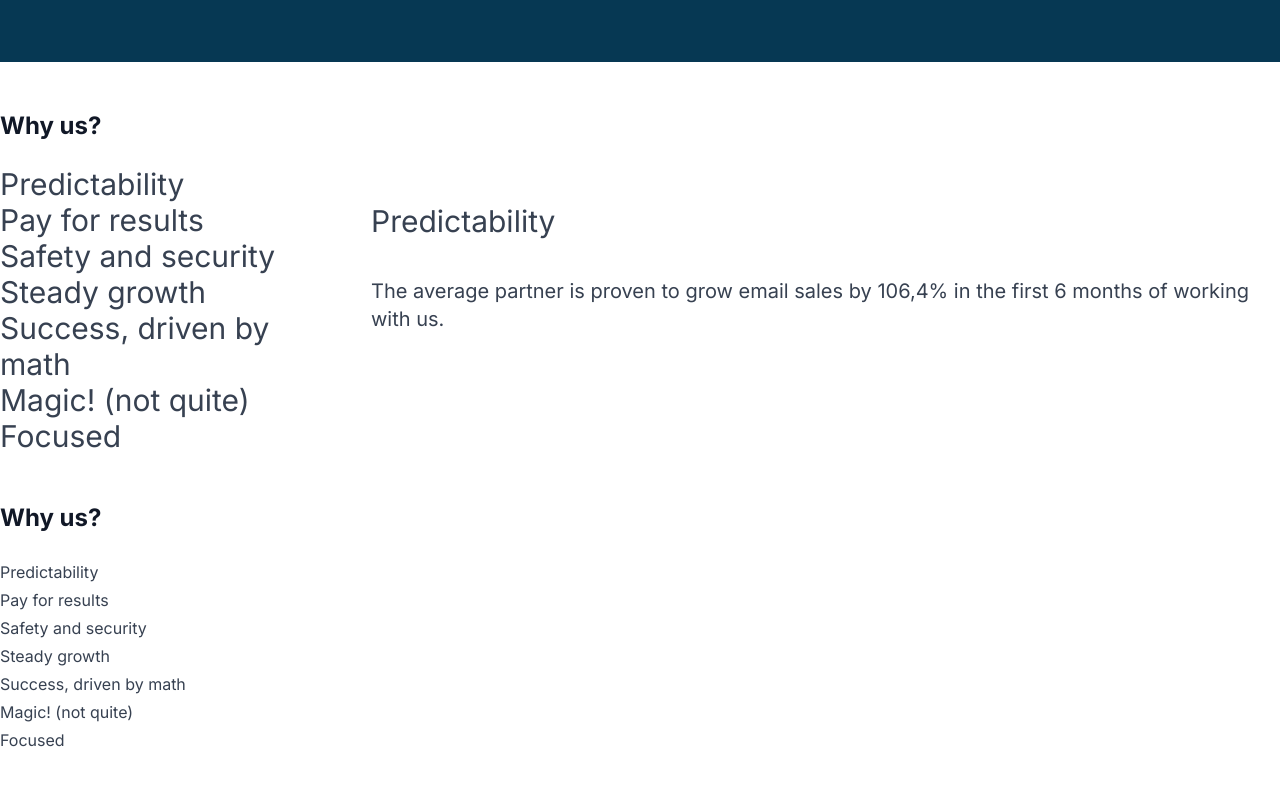
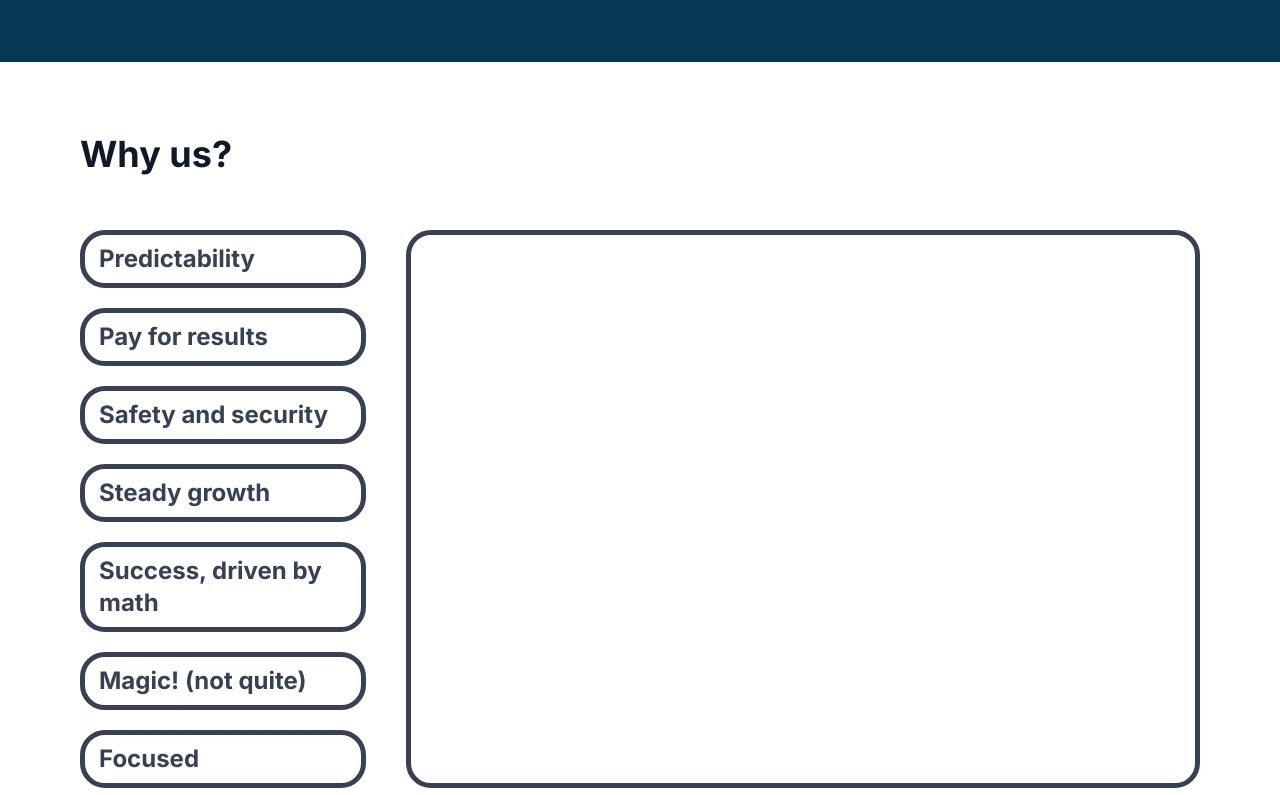
Before and after one commit to AlexNikolov2/grow-my-mail, a Next.js app: page / in a window 1280 px wide. Shown: the part 2384-3179 px from the top of the page. Built offline with nearby package versions, Linux system fonts and the light colour scheme.

Commit message:
dropdown ready, gotta improve it

```diff
--- a/src/app/components/Dropdowns.tsx
+++ b/src/app/components/Dropdowns.tsx
@@ -1,35 +1,159 @@
+"use client";
+
 import Image from "next/image";
+import { useState } from "react";
 
 export function DropdownsWhy() {
+  const [openedIndex, setOpenedIndex] = useState<number | null>(null);
+
+  const toggleElement = (index: number) => {
+    setOpenedIndex((prevIndex) => (prevIndex === index ? null : index));
+  };
+
+  const items = [
+    {
+      title: "Predictability",
+      content:
+        "The average partner is proven to grow email sales by 106.4% in the first 6 months of working with us.",
+    },
+    {
+      title: "Pay for results",
+      content:
+        "Not for set-up. Not for an office. Not for 50 employees. Our philosophy: we make a lot of money when you make a lot of money.",
+    },
+    {
+      title: "Safety and security",
+      content:
+        "Relax as we alleviate the stress of managing an in-house team and the financial uncertainties of hiring and turnover. We provide you with access to top-tier, world-class talent that's second to none, removing the risk and ensuring your peace of mind.",
+    },
+    {
+      title: "Steady growth",
+      content:
+        "We’ll evolve at a pace you can keep up with; we won’t make a revolution where we scale you up too quickly and you break the logistic chain.",
+    },
+    {
+      title: "Success, driven by math",
+      content:
+        "We don’t rely on luck. We engineer success based on data. We analyze best-performing email campaigns and opportunities and capitalize on those. ",
+    },
+    {
+      title: "Magic! (not quite)",
+      content:
+        "We actually read the numbers in your Shopify and Klaviyo accounts and make careful calculations on how to get you from X to Y in email sales. And then we just do it. Some people call it magic, we call it financial intelligence.",
+    },
+    {
+      title: "Focused",
+      content:
+        "Our focus is laser sharp. Some clients get offended, but we don’t offer our services to everyone. We’ve got a very specific ideal client type and only offer our services if we are 100% certain that we can help. ",
+    },
+  ];
+
   return (
-    <section className="dropdown-wrap">
-      <h2>Why us?</h2>
-      <section className="dropdown-items-wrap flex gap-10 justify-center ">
-        <section className="items-all">
-          <section className="item-dropdown text-3xl">Predictability</section>
-          <section className="item-dropdown text-3xl">Pay for results</section>
-          <section className="item-dropdown text-3xl">
+    <section className="dropdown-wrap mx-20">
+      <h2 className="text-4xl">Why us?</h2>
+      <section className="dropdown-items-wrap flex gap-10 justify-between">
+        <section className="items-all font-bold flex-grow">
+          {items.map((item, index) => (
+            <section
+              key={index}
+              className={`item-dropdown text-2xl border-primary ${
+                openedIndex === index ? "active" : ""
+              }`}
+              onClick={() => toggleElement(index)}
+            >
+              {item.title}
+            </section>
+          ))}
+        </section>
+        <section className="items-display lg:w-[900px]">
+          <section className="item-display-wrap">
+            {items.map((item, index) => (
+              <section
+                key={index}
+                className={`item-display box-border my-2 mx-4 ${
+                  openedIndex === index ? "block" : "hidden"
+                }`}
+              >
+                <p className="text-3xl font-bold">{item.title}</p>
+                <p className="text-xl">{item.content}</p>
+              </section>
+            ))}
+          </section>
+        </section>
+      </section>
+    </section>
+  );
+}
+
+{
+  /*return (
+    <section className="dropdown-wrap mx-20">
+      <h2 className="text-4xl">Why us?</h2>
+      <section className="dropdown-items-wrap flex gap-10 justify-between">
+        <section className="items-all font-bold flex-grow">
+          <section
+            className="item-dropdown text-2xl border-primary"
+            onClick={toggleElement}
+          >
+            Predictability
+          </section>
+          <section
+            className="item-dropdown text-2xl border-primary"
+            onClick={toggleElement}
+          >
+            Pay for results
+          </section>
+          <section
+            className="item-dropdown text-2xl border-primary"
+            onClick={toggleElement}
+          >
             Safety and security
           </section>
-          <section className="item-dropdown text-3xl">Steady growth</section>
-          <section className="item-dropdown text-3xl">
+          <section
+            className="item-dropdown text-2xl border-primary"
+            onClick={toggleElement}
+          >
+            Steady growth
+          </section>
+          <section
+            className="item-dropdown text-2xl border-primary"
+            onClick={toggleElement}
+          >
             Success, driven by math
           </section>
-          <section className="item-dropdown text-3xl">
+          <section
+            className="item-dropdown text-2xl border-primary"
+            onClick={toggleElement}
+          >
             Magic! (not quite)
           </section>
-          <section className="item-dropdown text-3xl">Focused</section>
+          <section
+            className="item-dropdown text-2xl border-primary"
+            onClick={toggleElement}
+          >
+            Focused
+          </section>
         </section>
-        <section className="item-display">
+        <section className="items-display max-w-[900px]">
           <section className="item-display-wrap">
-            <section className="item-display">
-              <p className="text-3xl">Predictability</p>
+            <section
+              className={
+                "item-display box-border my-2 mx-4 " +
+                (isOpened ? "block" : "hidden")
+              }
+            >
+              <p className="text-3xl font-bold">Predictability</p>
               <p className="text-xl">
                 The average partner is proven to grow email sales by 106,4% in
                 the first 6 months of working with us.
               </p>
             </section>
-            <section className="item-display hidden">
+            <section
+              className={
+                "item-display box-border my-2 mx-4 " +
+                (isOpened ? "block" : "hidden")
+              }
+            >
               <p className="text-3xl">Pay for results</p>
               <p className="text-xl">
                 Not for set-up.
@@ -39,7 +163,12 @@ export function DropdownsWhy() {
               </p>
             </section>
 
-            <section className="item-display hidden">
+            <section
+              className={
+                "item-display box-border my-2 mx-4 " +
+                (isOpened ? "block" : "hidden")
+              }
+            >
               <p className="text-3xl">Safety and security</p>
               <p className="text-xl">
                 Relax as we alleviate the stress of managing an in-house team
@@ -51,7 +180,12 @@ export function DropdownsWhy() {
                 peace of mind.
               </p>
             </section>
-            <section className="item-display hidden">
+            <section
+              className={
+                "item-display box-border my-2 mx-4 " +
+                (isOpened ? "block" : "hidden")
+              }
+            >
               <p className="text-3xl">Steady growth</p>
               <p className="text-xl">
                 We’ll evolve at a pace you can keep up with; we won’t make a
@@ -59,7 +193,12 @@ export function DropdownsWhy() {
                 logistic chain.
               </p>
             </section>
-            <section className="item-display hidden">
+            <section
+              className={
+                "item-display box-border my-2 mx-4 " +
+                (isOpened ? "block" : "hidden")
+              }
+            >
               <p className="text-3xl">Success, driven by math</p>
               <p className="text-xl">
                 <p>We don’t rely on luck.</p>
@@ -70,14 +209,24 @@ export function DropdownsWhy() {
                 </p>
               </p>
             </section>
-            <section className="item-display hidden">
+            <section
+              className={
+                "item-display box-border my-2 mx-4 " +
+                (isOpened ? "block" : "hidden")
+              }
+            >
               <p className="text-3xl">Magic! (not quite)</p>
               <p className="text-xl">
                 The average partner is proven to grow email sales by 106,4% in
                 the first 6 months of working with us.
               </p>
             </section>
-            <section className="item-display hidden">
+            <section
+              className={
+                "item-display box-border my-2 mx-4 " +
+                (isOpened ? "block" : "hidden")
+              }
+            >
               <p className="text-3xl">Focused</p>
               <p className="text-xl">
                 The average partner is proven to grow email sales by 106,4% in
@@ -88,7 +237,8 @@ export function DropdownsWhy() {
         </section>
       </section>
     </section>
-  );
+    }
+  );*/
 }
 export function DropdownsHelp() {
   return (
--- a/src/app/globals.css
+++ b/src/app/globals.css
@@ -35,3 +35,11 @@
 ::-webkit-scrollbar-thumb:hover {
   background-color: #a7a7a7;
 }
+
+.item-dropdown,
+.items-display {
+  border-radius: 25px;
+  border: 5px solid;
+  margin: 20px 0px;
+  padding: 8px 14px;
+}
```
